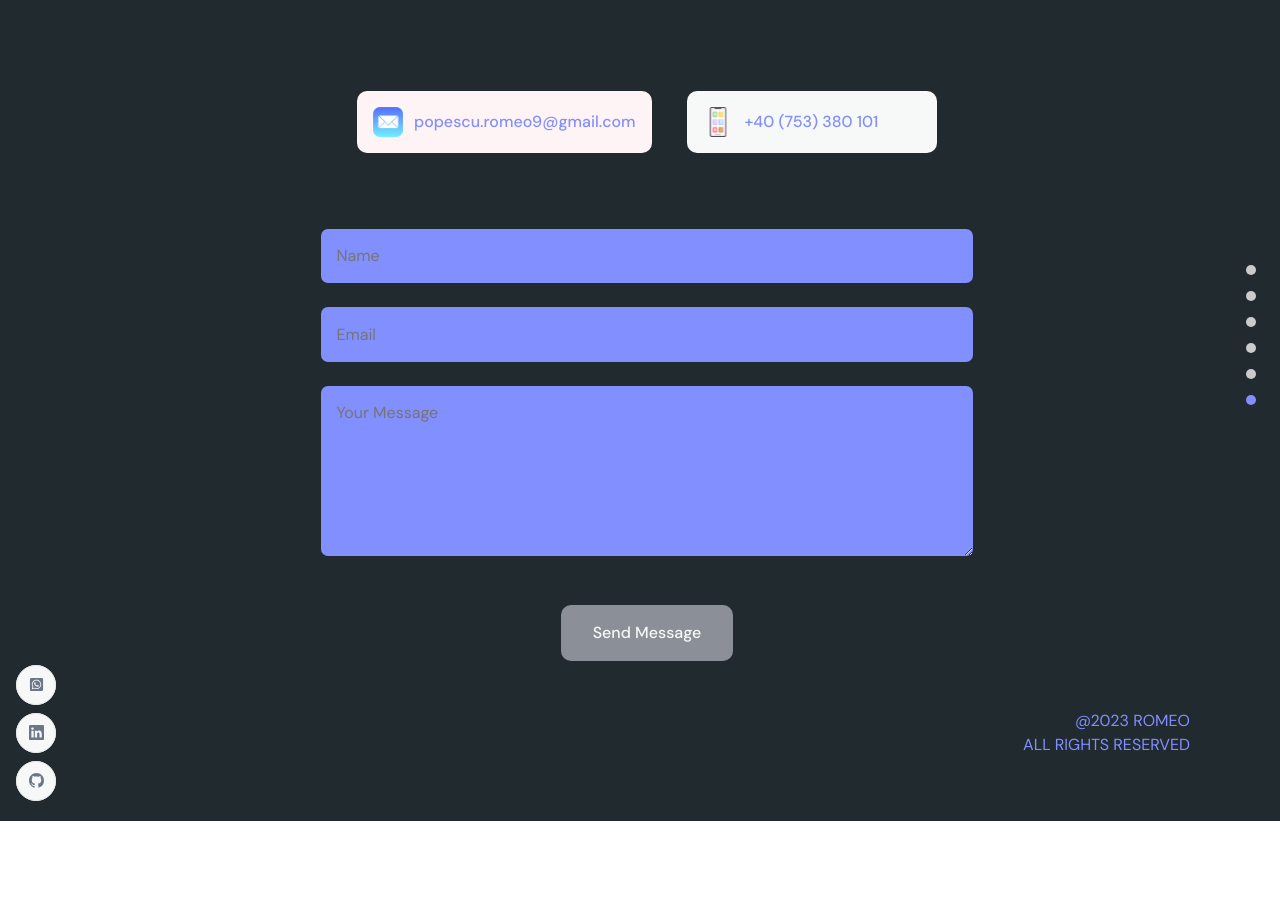
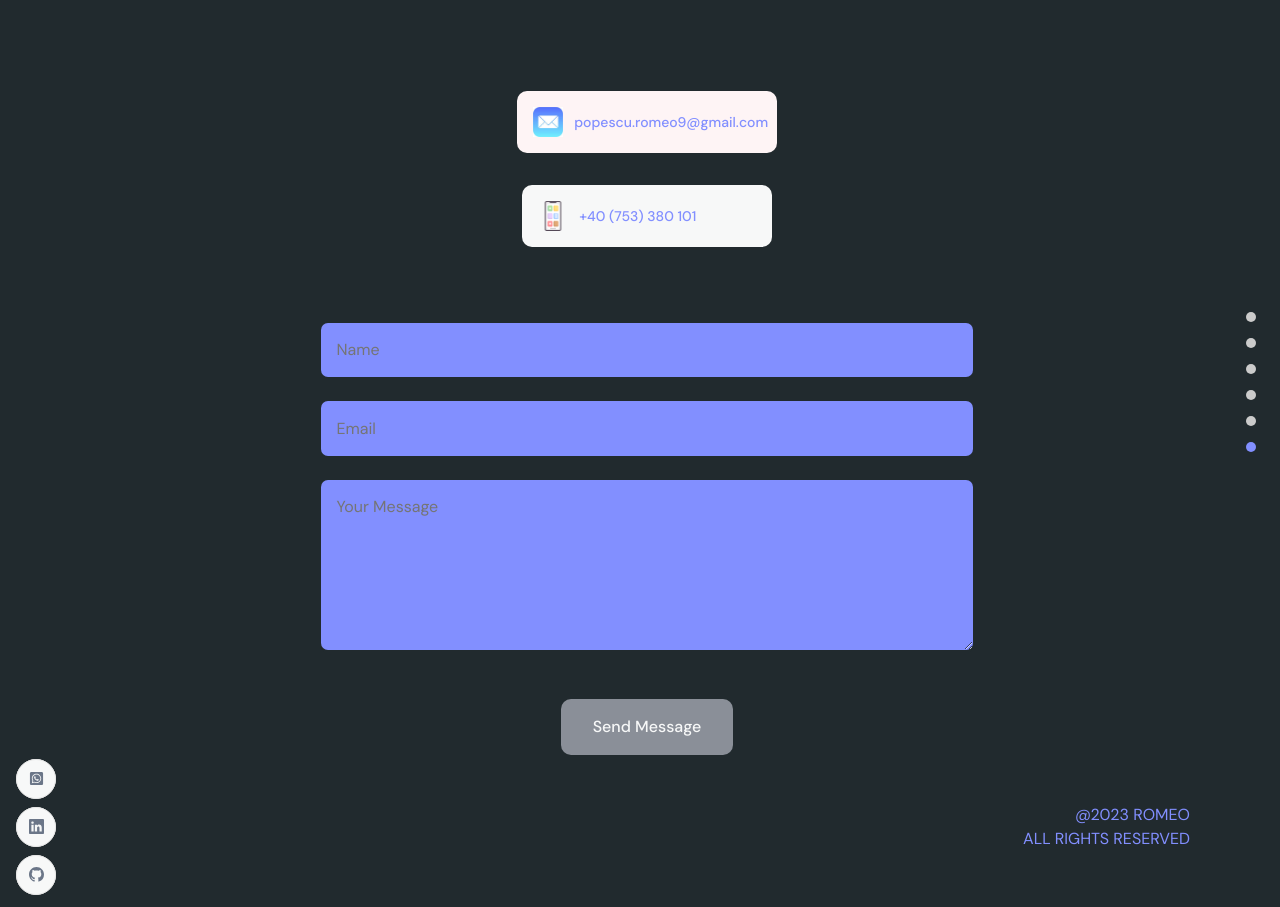
Before and after one commit to LilRomio/Portfolio, a React (Create React App) app: page / in a window 1280 px wide. Shown: the part 4151-5058 px from the top of the page. Before the commit the page ends 4972 px from the top, so only its background shows below. Built offline with nearby package versions, Linux system fonts and the light colour scheme; no server answers.

Commit message:
width fix

```diff
--- a/src/container/About/About.scss
+++ b/src/container/About/About.scss
@@ -13,7 +13,7 @@
 }
 
 .app__profile-item {
-  max-width: 100%;
+  width: 260px;
   display: flex;
   justify-content: flex-start;
   align-items: flex-start;
--- a/src/container/Footer/Footer.scss
+++ b/src/container/Footer/Footer.scss
@@ -10,7 +10,7 @@
 }
 
 .app__footer-cards {
-  width: 60%;
+  width: 260px;
   display: flex;
   justify-content: space-evenly;
   align-items: center;
@@ -44,6 +44,7 @@
     a {
       text-decoration: none;
       font-weight: 500;
+      font-size: 14px;
     }
     &:hover {
       box-shadow: 0 0 25px #fef4f5;
--- a/src/container/Work/Work.scss
+++ b/src/container/Work/Work.scss
@@ -47,7 +47,7 @@
   align-items: center;
 
   .app__work-item {
-    max-width: 100%;
+    width: 260px;
     flex-direction: column;
     margin: 1.5rem;
     padding: 1rem;
```
